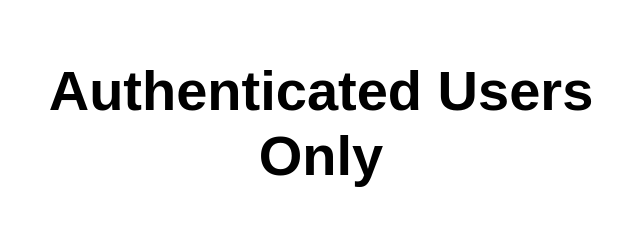
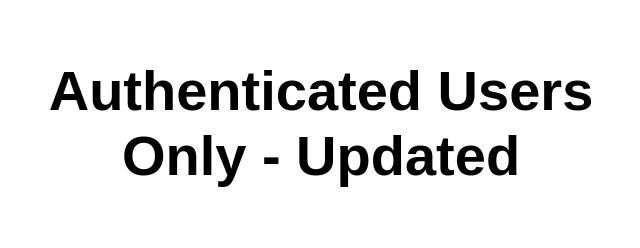
Before and after one commit to MargaretOrton/StaticWebAppWithAAD, a plain HTML site: page users.html in a window 1280 px wide. Shown: the whole page, without its empty margins (319-959 px from the left). Drawn offline with Linux system fonts and the light colour scheme; no server answers.

Commit message:
Update users.html

```diff
--- a/users.html
+++ b/users.html
@@ -10,7 +10,7 @@
 
 <body>
   <main>
-    <h1>Authenticated Users Only</h1>
+    <h1>Authenticated Users Only - Updated</h1>
     <a href="#" onClick="getUserInfo();return false;"></a>
   </main>
 </body>
```
